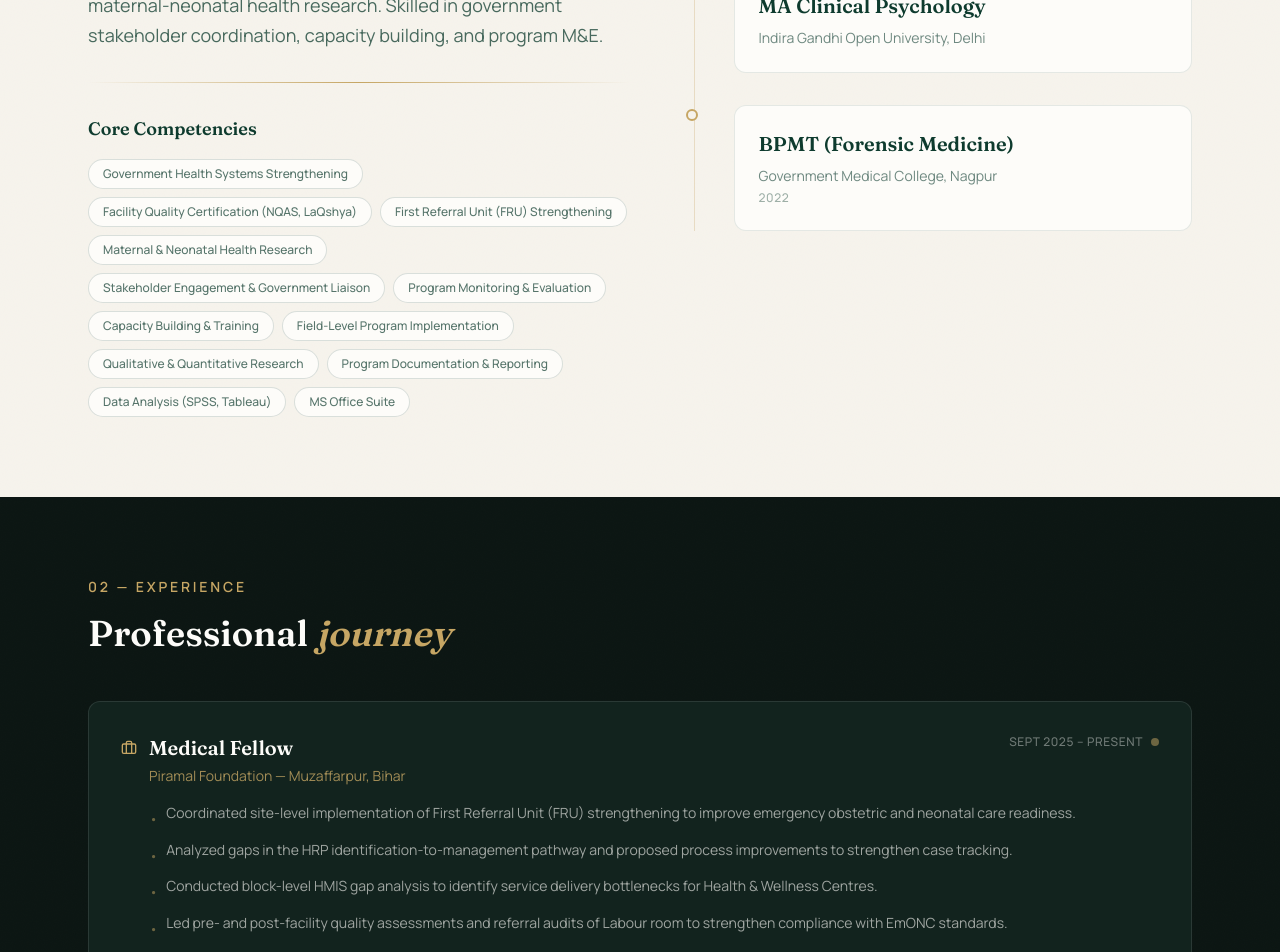
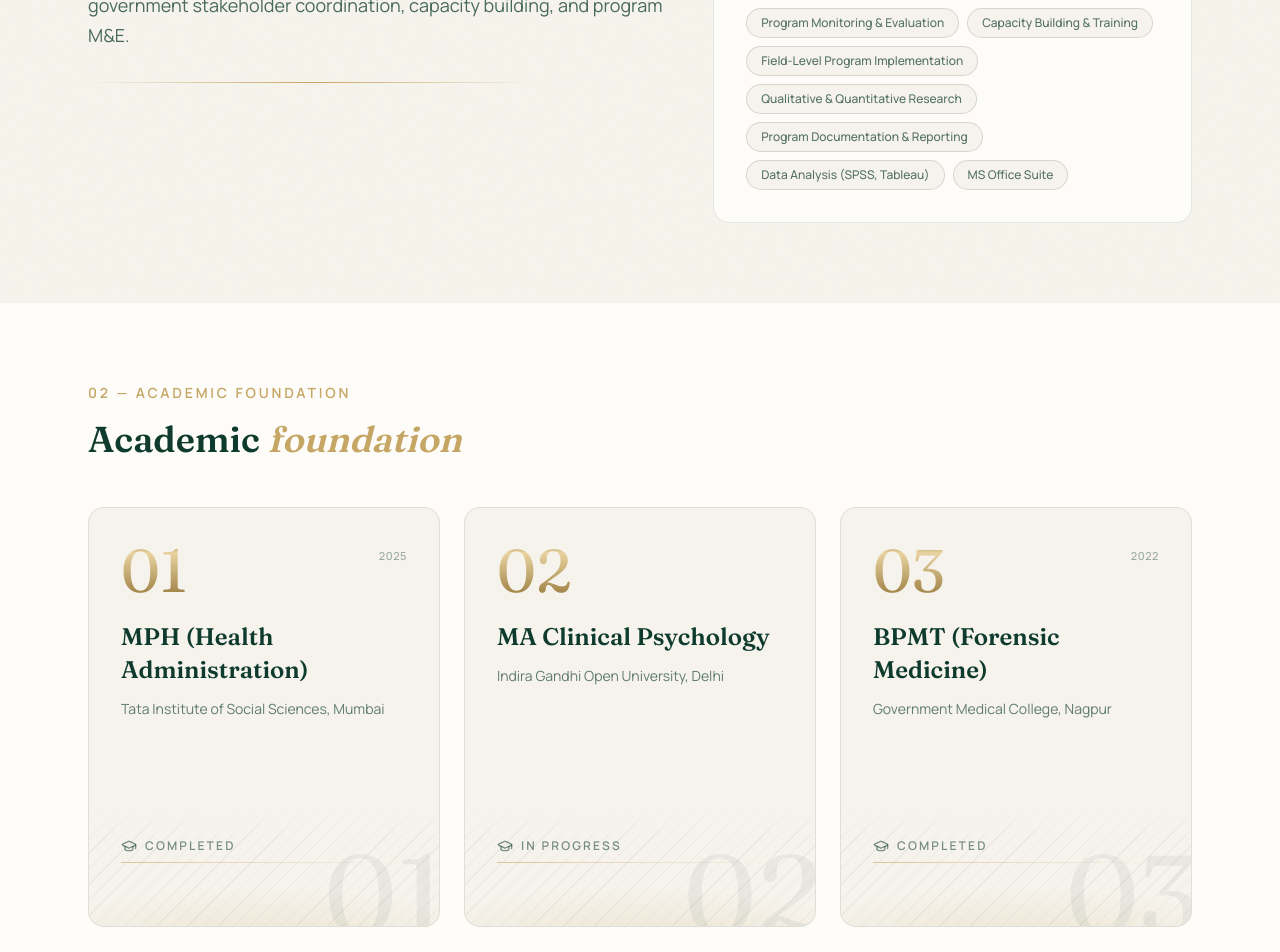
Before and after one commit to Mamta-Bhajipale/PORTFOLIO_CUM_BLOGGING, a Next.js app: page / in a window 1280 px wide. Shown: the part 1300-2252 px from the top of the page. Built offline with nearby package versions, Linux system fonts and the light colour scheme.

Commit message:
change of academic ui

```diff
--- a/app/page.tsx
+++ b/app/page.tsx
@@ -1,6 +1,7 @@
 import Navbar from "@/components/Navbar";
 import Hero from "@/components/Hero";
 import About from "@/components/About";
+import AcademicFoundation from "@/components/AcademicFoundation";
 import Experience from "@/components/Experience";
 import Projects from "@/components/Projects";
 import Skills from "@/components/Skills";
@@ -15,6 +16,7 @@ export default function Home() {
       <Navbar />
       <Hero />
       <About />
+      <AcademicFoundation />
       <Experience />
       <Projects />
       <Skills />
--- a/components/About.tsx
+++ b/components/About.tsx
@@ -13,7 +13,7 @@ export default function About() {
           <SectionEyebrow number="01" label="About" />
         </Reveal>
 
-        <div className="mt-8 grid gap-12 lg:grid-cols-[1fr_0.95fr] lg:items-start">
+        <div className="mt-8 grid gap-10 lg:grid-cols-[1.1fr_0.9fr] lg:items-start">
           <div>
             <Reveal>
               <h2 className="font-heading text-3xl sm:text-4xl font-semibold text-emerald mb-6">
@@ -27,10 +27,12 @@ export default function About() {
             </Reveal>
 
             <Reveal delay={0.15}>
-              <GoldDivider className="mb-8" />
+              <GoldDivider className="max-w-md" />
             </Reveal>
+          </div>
 
-            <Reveal delay={0.2}>
+          <Reveal direction="right" delay={0.15}>
+            <div className="rounded-2xl border border-emerald/10 bg-ivory p-6 sm:p-8">
               <h3 className="font-heading text-lg font-semibold text-emerald mb-4">
                 Core Competencies
               </h3>
@@ -38,49 +40,11 @@ export default function About() {
                 {cvData.competencies.map((c) => (
                   <span
                     key={c}
-                    className="inline-block rounded-full border border-emerald/15 bg-ivory px-3.5 py-1.5 text-xs font-medium text-emerald/70"
+                    className="inline-block rounded-full border border-emerald/15 bg-cream px-3.5 py-1.5 text-xs font-medium text-emerald/70"
                   >
                     {c}
                   </span>
                 ))}
-              </div>
-            </Reveal>
-          </div>
-
-          <Reveal direction="right" delay={0.15} className="lg:sticky lg:top-24">
-            <div id="education">
-              <h3 className="font-heading text-2xl sm:text-3xl font-semibold text-emerald mb-8">
-                Academic <em className="text-gold">foundation</em>
-              </h3>
-              <div className="relative">
-                <div className="absolute left-3 sm:left-4 top-0 bottom-0 w-px bg-gold/30" />
-                <div className="space-y-8">
-                  {cvData.education.map((edu, i) => (
-                    <Reveal key={i} delay={0.05 * i}>
-                      <div className="relative pl-10 sm:pl-14">
-                        <div className="absolute left-1 sm:left-2 top-1 w-3 h-3 rounded-full border-2 border-gold bg-cream z-10" />
-                        <div className="rounded-xl border border-emerald/10 bg-ivory hover:border-gold/30 transition-colors p-5 sm:p-6">
-                          <div className="flex flex-col sm:flex-row sm:items-center sm:justify-between gap-2 mb-2">
-                            <h4 className="font-heading text-lg sm:text-xl font-semibold text-emerald">
-                              {edu.degree}
-                            </h4>
-                            {edu.result && (
-                              <span className="inline-block rounded-full bg-gold-muted px-3 py-1 text-xs font-semibold text-gold whitespace-nowrap self-start">
-                                {edu.result}
-                              </span>
-                            )}
-                          </div>
-                          <p className="text-sm text-emerald/60">{edu.institution}</p>
-                          {edu.year && (
-                            <p className="text-xs text-emerald/40 mt-1 font-medium tracking-wider uppercase">
-                              {edu.year}
-                            </p>
-                          )}
-                        </div>
-                      </div>
-                    </Reveal>
-                  ))}
-                </div>
               </div>
             </div>
           </Reveal>
--- /dev/null
+++ b/components/AcademicFoundation.tsx
@@ -0,0 +1,84 @@
+"use client";
+
+import { GraduationCap } from "lucide-react";
+import { cvData } from "@/lib/data";
+import Reveal from "./ui/Reveal";
+import SectionEyebrow from "./ui/SectionEyebrow";
+
+export default function AcademicFoundation() {
+  return (
+    <section id="education" className="py-20 bg-ivory">
+      <div className="mx-auto max-w-6xl px-6">
+        <Reveal>
+          <SectionEyebrow number="02" label="Academic Foundation" />
+          <h2 className="font-heading text-3xl sm:text-4xl font-semibold text-emerald mb-12">
+            Academic <em className="text-gold">foundation</em>
+          </h2>
+        </Reveal>
+
+        <div className="grid gap-6 sm:grid-cols-2 lg:grid-cols-3">
+          {cvData.education.map((edu, i) => (
+            <Reveal key={i} delay={i * 0.1}>
+              <article className="group relative flex min-h-[420px] w-full flex-col self-start overflow-hidden rounded-2xl border border-emerald/10 bg-cream transition-all duration-300 ease-out hover:border-gold/45 hover:shadow-[0_26px_60px_-32px_rgba(14,59,46,0.45)]">
+                <div className="relative z-10 flex flex-1 flex-col p-6 sm:p-8">
+                  <div className="flex items-start justify-between gap-3">
+                    <p className="font-heading text-4xl leading-none bg-clip-text text-transparent bg-[linear-gradient(180deg,#C6A664_-22.5%,#8a6f33_-0.55%,#E9D3A0_21.39%,#9a7c3f_96.88%)] sm:text-6xl">
+                      {String(i + 1).padStart(2, "0")}
+                    </p>
+                    {edu.year && (
+                      <span className="mt-2 text-[11px] font-medium uppercase tracking-wider text-emerald/40">
+                        {edu.year}
+                      </span>
+                    )}
+                  </div>
+
+                  <h3 className="mt-5 font-heading text-xl font-semibold leading-snug text-emerald sm:text-2xl">
+                    {edu.degree}
+                  </h3>
+                  <p className="mt-3 text-sm leading-relaxed text-emerald/65">
+                    {edu.institution}
+                  </p>
+
+                  {edu.result && (
+                    <span className="mt-4 inline-block w-fit rounded-full bg-gold-muted px-3 py-1 text-xs font-semibold text-gold">
+                      {edu.result}
+                    </span>
+                  )}
+                </div>
+
+                <div className="relative h-[30%] min-h-[120px] shrink-0 overflow-hidden">
+                  <div
+                    aria-hidden="true"
+                    className="absolute inset-0 bg-[repeating-linear-gradient(135deg,rgba(14,59,46,0.07)_0_1px,transparent_1px_11px)] opacity-80 transition-opacity duration-500 group-hover:opacity-100"
+                  />
+                  <div
+                    aria-hidden="true"
+                    className="absolute inset-0 bg-[radial-gradient(120%_100%_at_50%_130%,rgba(198,166,100,0.35),transparent_62%)] opacity-70 transition-opacity duration-500 group-hover:opacity-100"
+                  />
+                  <span
+                    aria-hidden="true"
+                    className="absolute -bottom-6 -right-2 font-heading text-[7rem] leading-none text-emerald/[0.06] select-none"
+                  >
+                    {String(i + 1).padStart(2, "0")}
+                  </span>
+                  <div
+                    aria-hidden="true"
+                    className="absolute inset-x-0 top-0 z-10 h-8 bg-gradient-to-b from-cream to-transparent"
+                  />
+
+                  <div className="relative z-10 flex h-full flex-col items-start justify-end gap-2 p-6 sm:p-8">
+                    <span className="flex items-center gap-2 text-xs font-semibold uppercase tracking-[0.18em] text-emerald/55 transition-colors group-hover:text-gold">
+                      <GraduationCap size={16} />
+                      {edu.year ? "Completed" : "In progress"}
+                    </span>
+                    <span className="h-px w-full bg-gradient-to-r from-gold/60 via-gold/25 to-transparent" />
+                  </div>
+                </div>
+              </article>
+            </Reveal>
+          ))}
+        </div>
+      </div>
+    </section>
+  );
+}
--- a/components/CertificationsLeadership.tsx
+++ b/components/CertificationsLeadership.tsx
@@ -10,7 +10,7 @@ export default function CertificationsLeadership() {
     <section id="certifications" className="py-20 bg-cream relative paper-grain">
       <div className="mx-auto max-w-6xl px-6 relative z-10">
         <Reveal>
-          <SectionEyebrow number="05" label="Certifications & Leadership" />
+          <SectionEyebrow number="06" label="Certifications & Leadership" />
           <h2 className="font-heading text-3xl sm:text-4xl font-semibold text-emerald mb-12">
             Credentials <em className="text-gold">&amp;</em> impact
           </h2>
--- a/components/Contact.tsx
+++ b/components/Contact.tsx
@@ -30,7 +30,7 @@ export default function Contact() {
     <section id="contact" className="py-20 bg-dark relative paper-grain">
       <div className="mx-auto max-w-6xl px-6 relative z-10">
         <Reveal>
-          <SectionEyebrow number="07" label="Contact" />
+          <SectionEyebrow number="08" label="Contact" />
           <h2 className="font-heading text-3xl sm:text-4xl font-semibold text-ivory mb-12">
             Let&apos;s <em className="text-gold">connect</em>
           </h2>
--- a/components/Experience.tsx
+++ b/components/Experience.tsx
@@ -89,7 +89,7 @@ export default function Experience() {
     <section id="experience" className="py-20 bg-dark relative paper-grain">
       <div className="mx-auto max-w-6xl px-6 relative z-10">
         <Reveal>
-          <SectionEyebrow number="02" label="Experience" />
+          <SectionEyebrow number="03" label="Experience" />
           <h2 className="font-heading text-3xl sm:text-4xl font-semibold text-ivory mb-12">
             Professional <em className="text-gold">journey</em>
           </h2>
--- a/components/Hobbies.tsx
+++ b/components/Hobbies.tsx
@@ -10,7 +10,7 @@ export default function Hobbies() {
     <section id="interests" className="py-20 bg-ivory">
       <div className="mx-auto max-w-6xl px-6">
         <Reveal>
-          <SectionEyebrow number="06" label="Interests" />
+          <SectionEyebrow number="07" label="Interests" />
           <h2 className="font-heading text-3xl sm:text-4xl font-semibold text-emerald mb-12">
             Beyond <em className="text-gold">work</em>
           </h2>
--- a/components/Projects.tsx
+++ b/components/Projects.tsx
@@ -15,7 +15,7 @@ export default function Projects() {
     <section id="projects" className="py-20 bg-cream relative paper-grain">
       <div className="mx-auto max-w-6xl px-6 relative z-10">
         <Reveal>
-          <SectionEyebrow number="03" label="Projects" />
+          <SectionEyebrow number="04" label="Projects" />
           <h2 className="font-heading text-3xl sm:text-4xl font-semibold text-emerald mb-12">
             Research <em className="text-gold">&</em> projects
           </h2>
--- a/components/Skills.tsx
+++ b/components/Skills.tsx
@@ -9,7 +9,7 @@ export default function Skills() {
     <section id="skills" className="py-20 bg-ivory">
       <div className="mx-auto max-w-6xl px-6">
         <Reveal>
-          <SectionEyebrow number="04" label="Skills" />
+          <SectionEyebrow number="05" label="Skills" />
           <h2 className="font-heading text-3xl sm:text-4xl font-semibold text-emerald mb-12">
             Expertise <em className="text-gold">&amp;</em> tools
           </h2>
```
